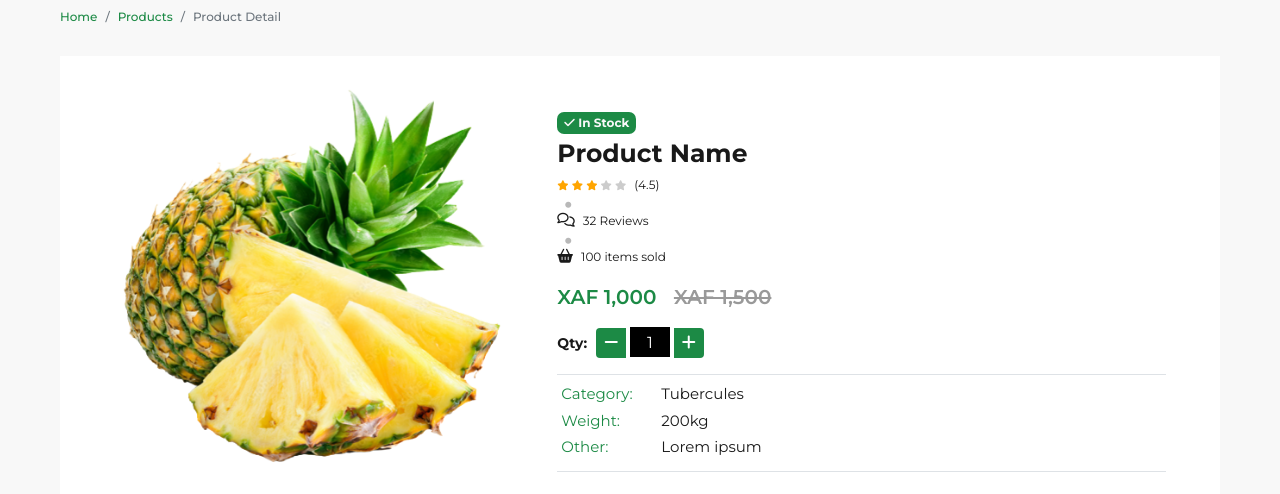
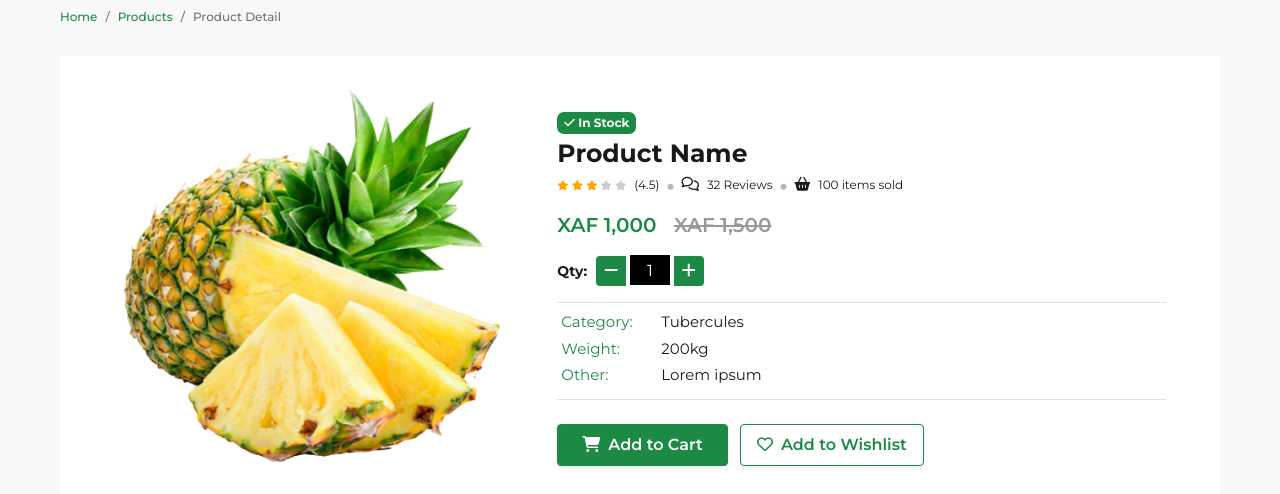
Before and after one commit to DanielGraham123/efarm-html, a website with bundled scripts: page product.html in a window 1280 px wide. Shown: the part 141-635 px from the top of the page. Built offline with nearby package versions, Linux system fonts and the light colour scheme.

Commit message:
product detail page done

```diff
--- a/product.html
+++ b/product.html
@@ -290,7 +290,7 @@
                     </div>
                     <div class="title"><h2>Product Name</h2></div>
                     <div
-                      class="d-flex align-items-center mt-2 mb-3 basic-info d-none d-lg-block"
+                      class="d-lg-flex align-items-center mt-2 mb-3 basic-info d-none"
                     >
                       <div class="d-flex align-items-center">
                         <span class="ratings">
```
